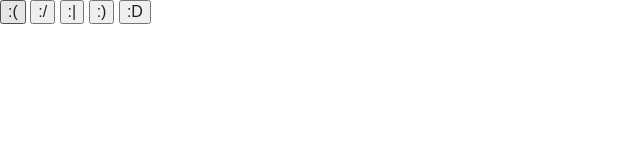
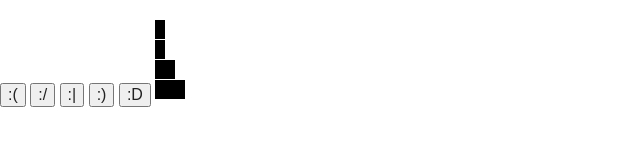
Before and after one commit to KNCphDev/cphdev, a website: page happyness/index.html in a window 1280 px wide. Shown: the whole page, without its empty margins (0-640 px from the left). Drawn offline with nearby package versions, Linux system fonts and the light colour scheme; some packages are replaced by stand-ins of ours.

Commit message:
Added d3 directive

```diff
--- a/happyness/index.html
+++ b/happyness/index.html
@@ -19,6 +19,8 @@
         <script src="js/plugins.js"></script>
         <script src="js/app.js"></script>
         <script src="js/controller/happiness.js"></script>
+        <script src="http://d3js.org/d3.v3.min.js" charset="utf-8"></script>
+        <script src="js/directives/directives.js"></script>
 
     </head>
     <body>
--- a/happyness/js/app.js
+++ b/happyness/js/app.js
@@ -1,6 +1,7 @@
 var happinessApp = angular.module('happinessApp', [
     'ngRoute',
-    'happinessControllers'
+    'happinessControllers',
+    'happinessDirectives'
 ]);
 
 happinessApp.config(['$routeProvider',
--- /dev/null
+++ b/happyness/js/directives/directives.js
@@ -0,0 +1,47 @@
+var happinessDirectives = angular.module('happinessDirectives', []);
+
+happinessDirectives.directive('graphDirective', function() {
+    return {
+        restrict: 'A',
+        link: function($scope, element, attrs) {
+            var votes = [
+                {"voteValue": 1, "voteCount": 1},
+                {"voteValue": 2, "voteCount": 1},
+                {"voteValue": 3, "voteCount": 2},
+                {"voteValue": 4, "voteCount": 3},
+                {"voteValue": 5, "voteCount": 27}
+            ];
+
+            var data = votes.slice();
+
+            var voteValueFn = function(d) { return d.voteValue; };
+            var voteCountFn = function(d) { return d.voteCount; };
+
+            var width = 420,
+                barHeight = 20;
+
+            var x = d3.scale.linear()
+                .domain([0, d3.max(data)])
+                .range([0, width]);
+
+            var chart = d3.select(".chart")
+                .attr("width", width)
+                .attr("height", barHeight * data.length);
+
+            var bar = chart.selectAll("g")
+                .data(data)
+                .enter().append("g")
+                .attr("transform", function(d) { return "translate(0," + voteValueFn(d) * barHeight + ")"; });
+
+            bar.append("rect")
+                .attr("width", function(d) { return voteCountFn(d) * 10; })
+                .attr("height", barHeight - 1);
+
+//            bar.append("text")
+//                .attr("x", function(d) { return x(d) - 3; })
+//                .attr("y", barHeight / 2)
+//                .attr("dy", ".35em")
+//                .text(function(d) { return voteValueFn(d); });
+        }
+    };
+});
--- a/happyness/view/happiness.html
+++ b/happyness/view/happiness.html
@@ -3,3 +3,7 @@
 <button ng-click="vote(3)"> :| </button>
 <button ng-click="vote(4)"> :) </button>
 <button ng-click="vote(5)"> :D </button>
+
+<svg class="chart"/>
+
+<div graph-directive/>
```
